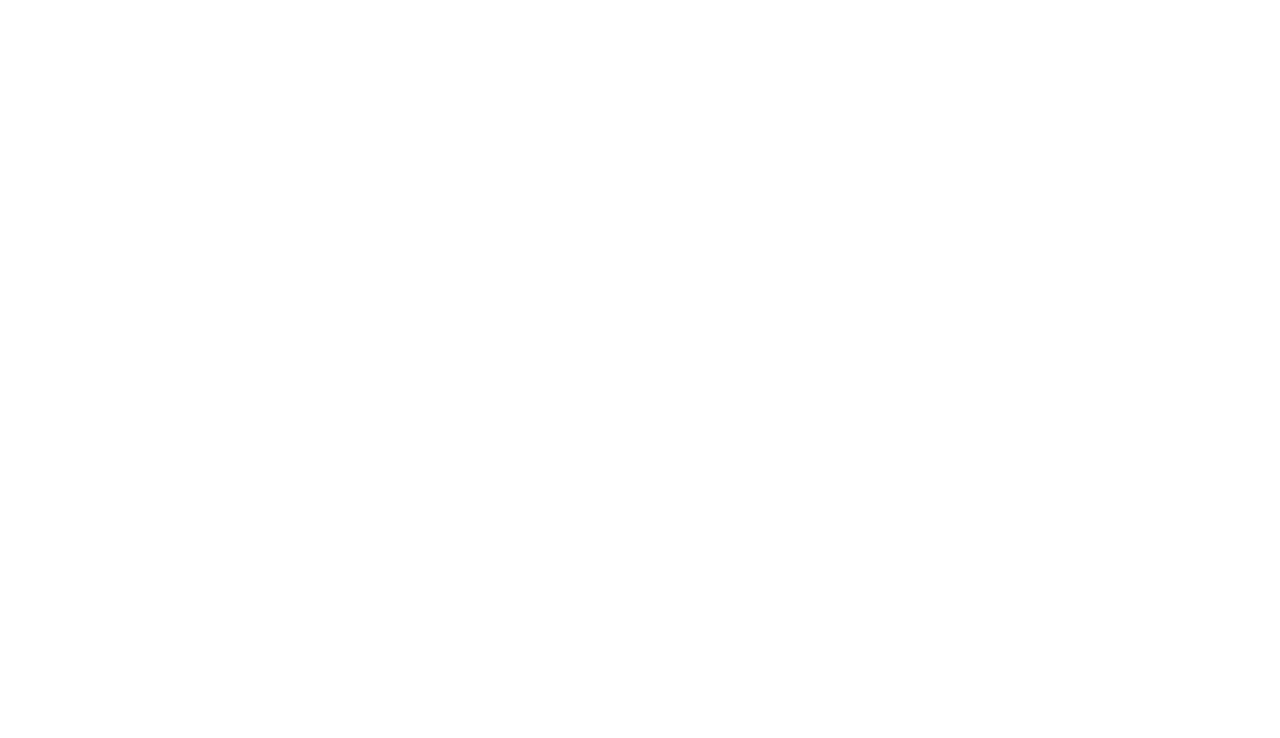
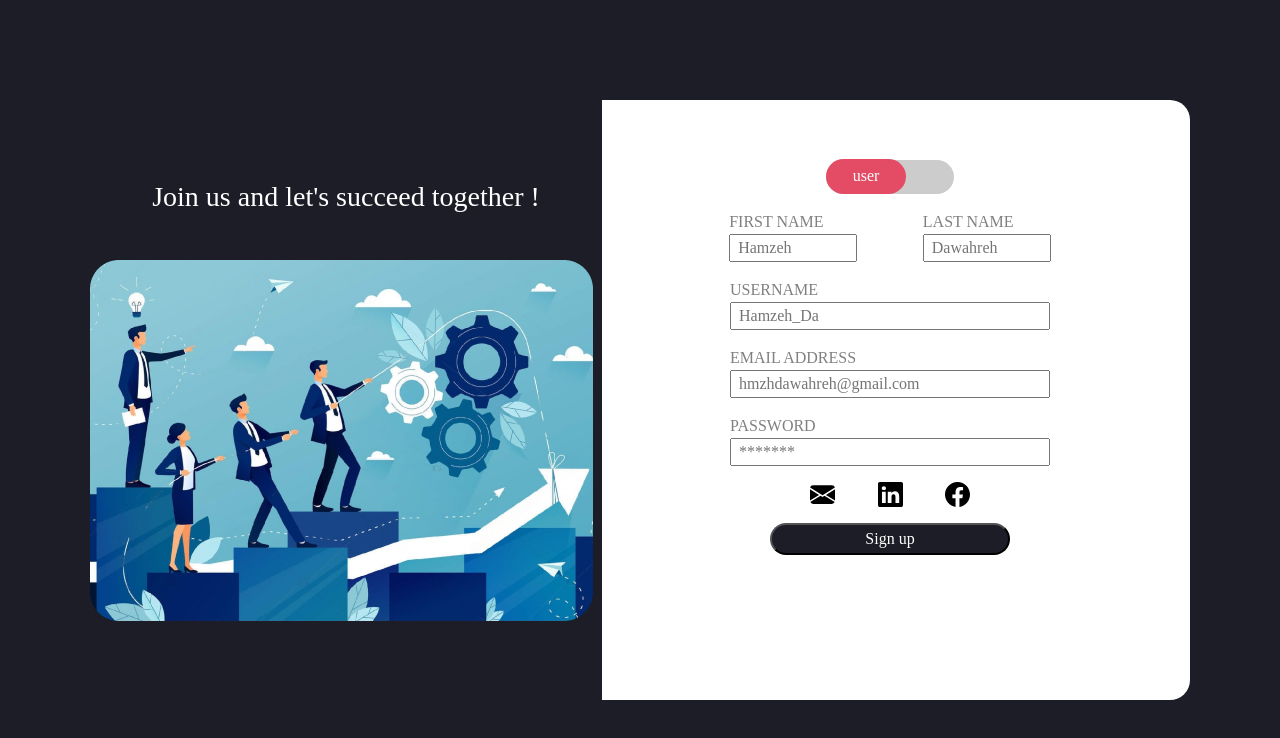
Before and after one commit to Hamzeh-Dawahreh/IdeaCraft-Front-end, a React (Vite) app: page /signup in a window 1280 px wide. Before the commit this address had no page. Shown: the top 738 px of the page. Built offline with nearby package versions, Linux system fonts and the light colour scheme; a web font is replaced by a local one.

Commit message:
Added Signup Page

```diff
--- a/src/App.jsx
+++ b/src/App.jsx
@@ -2,6 +2,7 @@
 import Navbar from "./Components/Navbar/Navbar";
 import HomePage from "./Components/HomePage/HomePage";
 import Login from "./Components/Register/Login";
+import Signup from "./Components/Register/Signup-user";
 import Footer from "./Components/Footer/Footer";
 
 export default function App() {
@@ -9,11 +10,12 @@
     <>
       <Router>
         <Routes>
-          <Route element={<Navbar />}>
-            <Route path="/" element={<HomePage />} />
-            {/* <Route path="*" element={<PageNotFound />} /> */}
+          <Route path="/" element={<HomePage />} />
+          <Route path="/login" element={<Login />}>
+            {" "}
           </Route>
-          <Route path="/login" element={<Login />} />
+          <Route path="/signup" element={<Signup />} />
+          {/* <Route path="*" element={<PageNotFound />} /> */}
         </Routes>
       </Router>
     </>
--- a/src/Components/HomePage/HomePage.jsx
+++ b/src/Components/HomePage/HomePage.jsx
@@ -9,6 +9,7 @@
 
   return (
     <div>
+      <Navbar />
       <Hero />
       <Second />
       <Footer />
--- a/src/Components/Register/Login.jsx
+++ b/src/Components/Register/Login.jsx
@@ -1,4 +1,5 @@
 import React from "react";
+import { Link, Outlet } from "react-router-dom";
 
 import "./register.css";
 export default function Login() {
@@ -15,7 +16,11 @@
             <img src="./src/Images/login-user.png" />
             <h1>WELCOME</h1>
             <div className="input-icon">
-              <input type="text" placeholder="Username" />
+              <input
+                className="login-input"
+                type="text"
+                placeholder="Username"
+              />
               <i className="bi bi-person-fill">
                 <svg
                   xmlns="http://www.w3.org/2000/svg"
@@ -31,7 +36,11 @@
             </div>
             <div>
               <div className="input-icon">
-                <input type="password" placeholder="Password" />
+                <input
+                  className="login-input"
+                  type="password"
+                  placeholder="Password"
+                />
                 <i className="bi bi-lock-fill">
                   {" "}
                   <svg
@@ -48,10 +57,13 @@
               </div>
             </div>
             <div>
-              <a>
-                Don't have an account?
+              <div>
+                <Link className="link" to="/signup">
+                  {" "}
+                  Don't have an account?
+                </Link>
                 <br /> Forgot password?
-              </a>
+              </div>
             </div>
             <div className="login-with">
               <svg
--- /dev/null
+++ b/src/Components/Register/Signup-user.jsx
@@ -0,0 +1,159 @@
+import React from "react";
+import "./register.css";
+import { useState } from "react";
+export default function Signup() {
+  const [checked, toggle] = useState("off");
+  function handleToggle() {
+    checked === "off" ? toggle("on") : toggle("off");
+  }
+  return (
+    <>
+      <div className="register-body">
+        <div className="login-container">
+          <div className="left-side">
+            <img src="./src/Images/signup-cover.png" />
+
+            <div className="square">
+              <h3>Join us and let's succeed together !</h3>
+            </div>
+          </div>
+          <div className="userInfo-register">
+            <div className="switch-container">
+              <label className="switch">
+                <input
+                  type="checkbox"
+                  className="hide-checkbox"
+                  onChange={handleToggle}
+                />
+                <span className="slider"></span>
+              </label>
+            </div>
+            {checked === "off" ? (
+              <>
+                <div className="first-last">
+                  <label htmlFor="FIRST NAME" className="signup-label ">
+                    FIRST NAME
+                    <input
+                      type="text"
+                      placeholder="Hamzeh"
+                      className="signup-input first-input"
+                    />
+                  </label>
+                  <label htmlFor="LAST NAME" className="signup-label">
+                    LAST NAME
+                    <input
+                      type="text"
+                      placeholder="Dawahreh"
+                      className="signup-input first-input"
+                    />
+                  </label>
+                </div>
+                <label htmlFor="USERNAME" className="signup-label">
+                  USERNAME
+                  <input
+                    type="text"
+                    placeholder="Hamzeh_Da"
+                    className="signup-input"
+                  />
+                </label>
+                <label htmlFor="EMAIL ADDRESS" className="signup-label">
+                  EMAIL ADDRESS
+                  <input
+                    type="text"
+                    placeholder="hmzhdawahreh@gmail.com"
+                    className="signup-input"
+                  />
+                </label>
+                <label htmlFor="PASSWORD" className="signup-label">
+                  PASSWORD
+                  <input
+                    type="password"
+                    placeholder="*******"
+                    className="signup-input"
+                  />
+                </label>
+              </>
+            ) : (
+              <>
+                <label htmlFor="FIRST NAME" className="signup-label ">
+                  COMPANY NAME{" "}
+                  <input
+                    type="text"
+                    placeholder="Example co."
+                    className="signup-input "
+                  />
+                </label>
+                <label htmlFor="LAST NAME" className="signup-label">
+                  Industry/Category{" "}
+                  <input
+                    type="text"
+                    placeholder="Technology.."
+                    className="signup-input "
+                  />
+                </label>
+                <label htmlFor="USERNAME" className="signup-label">
+                  USERNAME
+                  <input
+                    type="text"
+                    placeholder="Example-co."
+                    className="signup-input"
+                  />
+                </label>
+                <label htmlFor="EMAIL ADDRESS" className="signup-label">
+                  EMAIL ADDRESS
+                  <input
+                    type="text"
+                    placeholder="Example-co.@gmail.com"
+                    className="signup-input"
+                  />
+                </label>
+                <label htmlFor="PASSWORD" className="signup-label">
+                  PASSWORD
+                  <input
+                    type="password"
+                    placeholder="*******"
+                    className="signup-input"
+                  />
+                </label>
+              </>
+            )}
+            <div className="login-with">
+              <svg
+                xmlns="http://www.w3.org/2000/svg"
+                width="25"
+                height="25"
+                fill="currentColor"
+                className="bi bi-envelope-fill"
+                viewBox="0 0 16 16"
+              >
+                <path d="M.05 3.555A2 2 0 0 1 2 2h12a2 2 0 0 1 1.95 1.555L8 8.414.05 3.555ZM0 4.697v7.104l5.803-3.558L0 4.697ZM6.761 8.83l-6.57 4.027A2 2 0 0 0 2 14h12a2 2 0 0 0 1.808-1.144l-6.57-4.027L8 9.586l-1.239-.757Zm3.436-.586L16 11.801V4.697l-5.803 3.546Z" />
+              </svg>
+              <svg
+                xmlns="http://www.w3.org/2000/svg"
+                width="25"
+                height="25"
+                fill="currentColor"
+                className="bi bi-linkedin"
+                viewBox="0 0 16 16"
+              >
+                <path d="M0 1.146C0 .513.526 0 1.175 0h13.65C15.474 0 16 .513 16 1.146v13.708c0 .633-.526 1.146-1.175 1.146H1.175C.526 16 0 15.487 0 14.854V1.146zm4.943 12.248V6.169H2.542v7.225h2.401zm-1.2-8.212c.837 0 1.358-.554 1.358-1.248-.015-.709-.52-1.248-1.342-1.248-.822 0-1.359.54-1.359 1.248 0 .694.521 1.248 1.327 1.248h.016zm4.908 8.212V9.359c0-.216.016-.432.08-.586.173-.431.568-.878 1.232-.878.869 0 1.216.662 1.216 1.634v3.865h2.401V9.25c0-2.22-1.184-3.252-2.764-3.252-1.274 0-1.845.7-2.165 1.193v.025h-.016a5.54 5.54 0 0 1 .016-.025V6.169h-2.4c.03.678 0 7.225 0 7.225h2.4z" />
+              </svg>
+              <svg
+                xmlns="http://www.w3.org/2000/svg"
+                width="25"
+                height="25"
+                fill="currentColor"
+                className="bi bi-facebook"
+                viewBox="0 0 16 16"
+              >
+                <path d="M16 8.049c0-4.446-3.582-8.05-8-8.05C3.58 0-.002 3.603-.002 8.05c0 4.017 2.926 7.347 6.75 7.951v-5.625h-2.03V8.05H6.75V6.275c0-2.017 1.195-3.131 3.022-3.131.876 0 1.791.157 1.791.157v1.98h-1.009c-.993 0-1.303.621-1.303 1.258v1.51h2.218l-.354 2.326H9.25V16c3.824-.604 6.75-3.934 6.75-7.951z" />
+              </svg>
+            </div>
+
+            <button className="login-button">Sign up</button>
+          </div>
+        </div>
+      </div>
+    </>
+  );
+}
--- a/src/Components/Register/register.css
+++ b/src/Components/Register/register.css
@@ -43,6 +43,7 @@
   align-items: center;
   width: 50rem;
   gap: 1rem;
+  height: 30rem;
 }
 .input-icon {
   position: relative;
@@ -59,7 +60,7 @@
   left: 5px;
 }
 
-input {
+.login-input {
   border: none;
   border-bottom: 2px solid black;
 }
@@ -75,3 +76,89 @@
   background-color: rgb(28, 29, 38);
   color: white;
 }
+.square {
+  width: 32rem;
+  background-color: rgb(28, 29, 38);
+  height: 100%;
+  color: white;
+  display: flex;
+  justify-content: center;
+}
+.square h3 {
+  position: relative;
+  top: 5rem;
+}
+.signup-label {
+  display: flex;
+  flex-direction: column;
+  color: grey;
+}
+.first-last {
+  display: flex;
+  gap: 4.1rem;
+}
+.signup-input::placeholder {
+  padding-left: 7px;
+}
+.signup-input {
+  width: 20rem;
+}
+.first-input {
+  width: 8rem;
+}
+.switch-container {
+  /* position: absolute; */
+}
+.switch {
+  position: relative;
+  display: inline-block;
+  width: 8rem;
+  height: 34px;
+}
+
+.slider {
+  position: absolute;
+  cursor: pointer;
+  top: 0;
+  left: 0;
+  right: 0;
+  bottom: 0;
+  background-color: #ccc;
+  transition: 0.4s;
+  color: white;
+  border-radius: 20px;
+}
+
+.slider:before {
+  position: absolute;
+  content: "";
+  height: 2.2rem;
+  width: 5rem;
+  left: 0;
+  bottom: 0;
+  background-color: white;
+  transition: 0.4s;
+  content: "user";
+
+  display: flex;
+  justify-content: center;
+  align-items: center;
+
+  background-color: rgb(228, 76, 101);
+  border-radius: 20px;
+}
+
+input:checked + .slider:before {
+  content: "company";
+}
+
+input:focus + .slider {
+  box-shadow: 0 0 1px #2196f3;
+}
+
+input:checked + .slider:before {
+  transform: translateX(3rem);
+}
+.hide-checkbox {
+  visibility: hidden;
+}
```
Also changed, not shown: src/Images/signup-cover.png (added).
